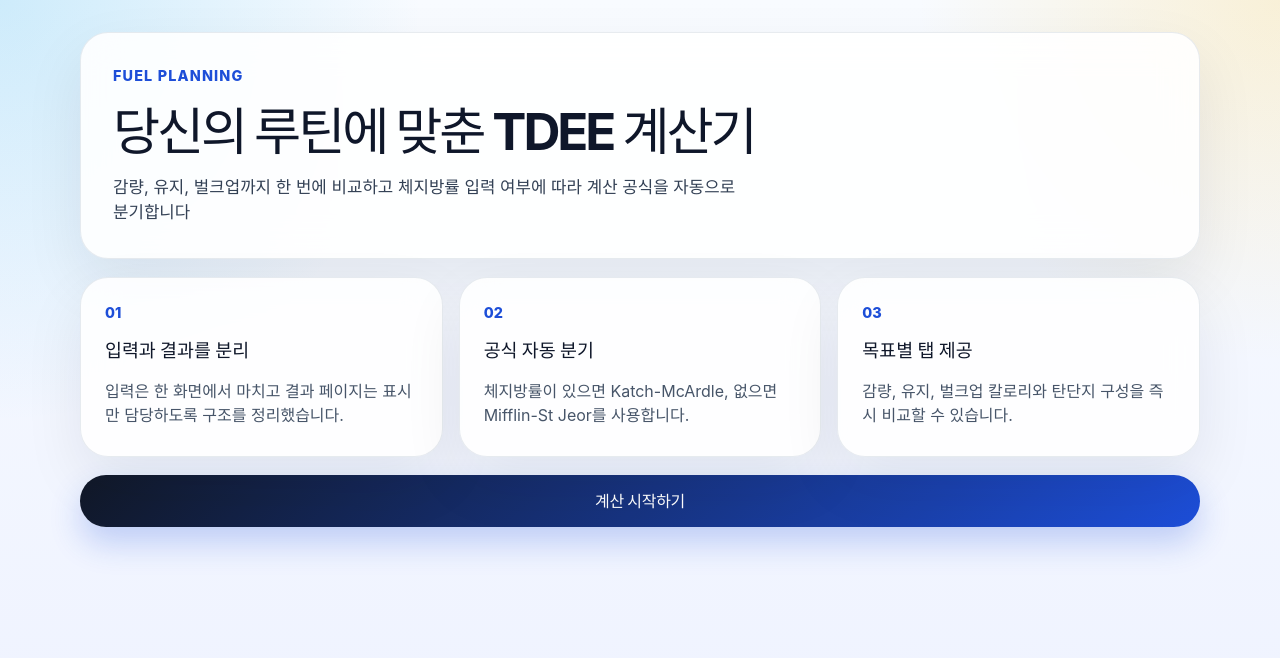
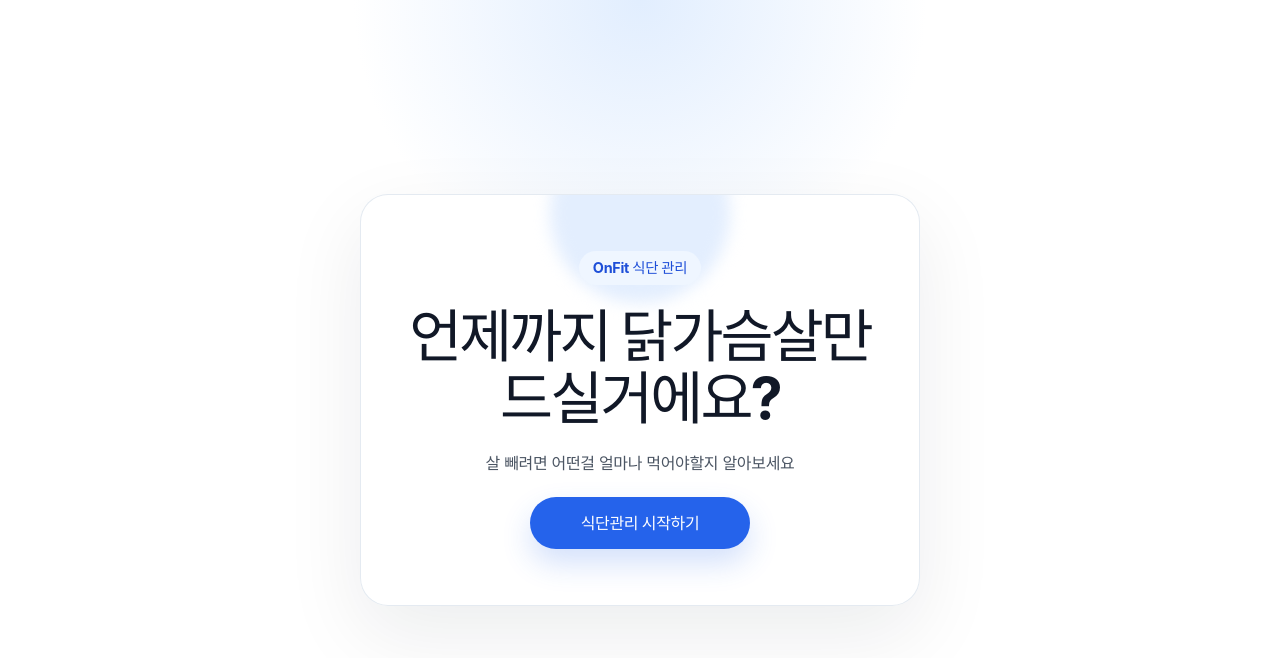
Before and after one commit to jangseungho0801/tdee-calculator, a React (Vite) app: page / in a window 1280 px wide. Shown: the top 658 px of the page. Built offline with nearby package versions, Linux system fonts and the light colour scheme.

Commit message:
intro page 업데이트1

```diff
--- a/src/pages/IntroPage.tsx
+++ b/src/pages/IntroPage.tsx
@@ -1,43 +1,116 @@
 import styled from 'styled-components'
 import { navigateTo } from '../app/router/AppRouter.tsx'
-import PageLayout from '../components/common/PageLayout.tsx'
-import IntroHero from '../components/intro/IntroHero.tsx'
-import IntroHighlights from '../components/intro/IntroHighlights.tsx'
-import StartButton from '../components/intro/StartButton.tsx'
+import Button from '../components/common/Button.tsx'
 import { ROUTES } from '../constants/routes'
 
-const Stack = styled.div`
+const IntroShell = styled.main`
+  min-height: 100vh;
   display: grid;
-  gap: 18px;
+  place-items: center;
+  padding: 24px;
+  background:
+    radial-gradient(circle at top, rgba(219, 234, 254, 0.82), transparent 28%),
+    #ffffff;
+`
+
+const CenterCard = styled.section`
+  position: relative;
+  width: min(100%, 560px);
+  display: grid;
+  justify-items: center;
+  gap: 20px;
+  padding: 56px 32px;
+  text-align: center;
+  border: 1px solid rgba(226, 232, 240, 0.9);
+  border-radius: 28px;
+  background: rgba(255, 255, 255, 0.96);
+  box-shadow: 0 28px 80px rgba(15, 23, 42, 0.08);
+  overflow: hidden;
+
+  &::before {
+    content: '';
+    position: absolute;
+    top: -72px;
+    width: 180px;
+    height: 180px;
+    border-radius: 999px;
+    background: rgba(219, 234, 254, 0.78);
+    filter: blur(8px);
+  }
+
+  @media (max-width: 640px) {
+    gap: 18px;
+    padding: 48px 24px;
+    border-radius: 24px;
+  }
+`
+
+const ServiceName = styled.span`
+  position: relative;
+  z-index: 1;
+  display: inline-flex;
+  align-items: center;
+  min-height: 34px;
+  padding: 0 14px;
+  border-radius: 999px;
+  background: #eff6ff;
+  color: #1d4ed8;
+  font-size: 0.9rem;
+  font-weight: 700;
+  letter-spacing: -0.02em;
+`
+
+const Title = styled.h1`
+  position: relative;
+  z-index: 1;
+  margin: 0;
+  color: #111827;
+  font-size: clamp(2.2rem, 5vw, 3.6rem);
+  line-height: 1.08;
+  letter-spacing: -0.05em;
+`
+
+const Description = styled.p`
+  position: relative;
+  z-index: 1;
+  margin: 0;
+  max-width: 420px;
+  color: #4b5563;
+  font-size: 1rem;
+  line-height: 1.7;
+  letter-spacing: -0.02em;
+`
+
+const StartButton = styled(Button)`
+  position: relative;
+  z-index: 1;
+  min-width: 220px;
+  background: #2563eb;
+  box-shadow: 0 14px 30px rgba(37, 99, 235, 0.2);
+
+  &:hover:not(:disabled) {
+    background: #1d4ed8;
+    box-shadow: 0 18px 34px rgba(37, 99, 235, 0.24);
+  }
+
+  &:focus-visible {
+    outline: 3px solid rgba(191, 219, 254, 0.9);
+    outline-offset: 3px;
+  }
 `
 
 function IntroPage() {
   return (
-    <PageLayout>
-      <Stack>
-        <IntroHero
-          title="당신의 루틴에 맞춘 TDEE 계산기"
-          description="감량, 유지, 벌크업까지 한 번에 비교하고 체지방률 입력 여부에 따라 계산 공식을 자동으로 분기합니다"
-        />
-        <IntroHighlights
-          items={[
-            {
-              title: '입력과 결과를 분리',
-              description: '입력은 한 화면에서 마치고 결과 페이지는 표시만 담당하도록 구조를 정리했습니다.',
-            },
-            {
-              title: '공식 자동 분기',
-              description: '체지방률이 있으면 Katch-McArdle, 없으면 Mifflin-St Jeor를 사용합니다.',
-            },
-            {
-              title: '목표별 탭 제공',
-              description: '감량, 유지, 벌크업 칼로리와 탄단지 구성을 즉시 비교할 수 있습니다.',
-            },
-          ]}
-        />
-        <StartButton onClick={() => navigateTo(ROUTES.input)} />
-      </Stack>
-    </PageLayout>
+    <IntroShell>
+      <CenterCard>
+        <ServiceName>OnFit 식단 관리</ServiceName>
+        <Title>언제까지 닭가슴살만 드실거에요?</Title>
+        <Description>살 빼려면 어떤걸 얼마나 먹어야할지 알아보세요</Description>
+        <StartButton type="button" onClick={() => navigateTo(ROUTES.input)}>
+          식단관리 시작하기
+        </StartButton>
+      </CenterCard>
+    </IntroShell>
   )
 }
 
```
